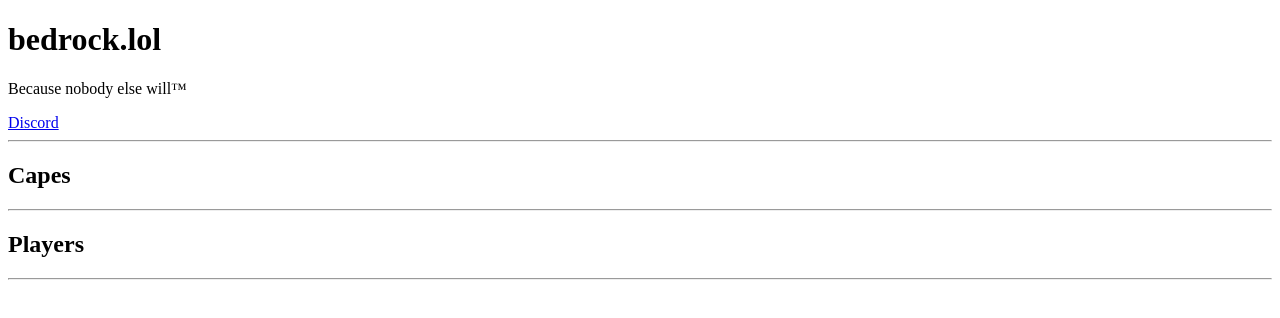
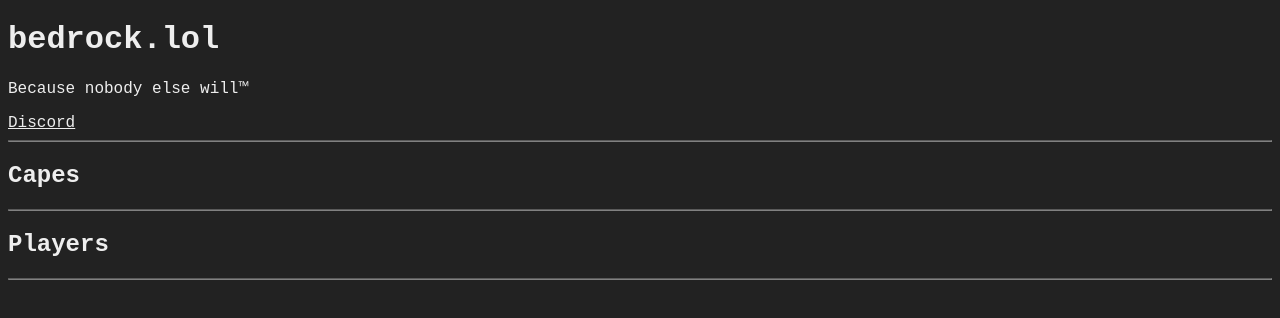
Before and after one commit to ItsOrius/bedrock, a website: page public/index.html in a window 1280 px wide. Drawn offline with Linux system fonts and the light colour scheme; no server answers.

Commit message:
started work on css

```diff
--- /dev/null
+++ b/public/css/global.css
@@ -0,0 +1,9 @@
+* {
+  font-family: monospace, sans-serif;
+  background-color: #222;
+  color: #eee;
+}
+
+hr {
+  border-color: #eee7;
+}
--- a/public/index.html
+++ b/public/index.html
@@ -4,6 +4,7 @@
   <head>
     <meta charset="utf-8">
     <title>bedrock.lol</title>
+    <link href="./css/global.css" rel="stylesheet">
     <script src="./js/index.js"></script>
   </head>
   <body>
```
